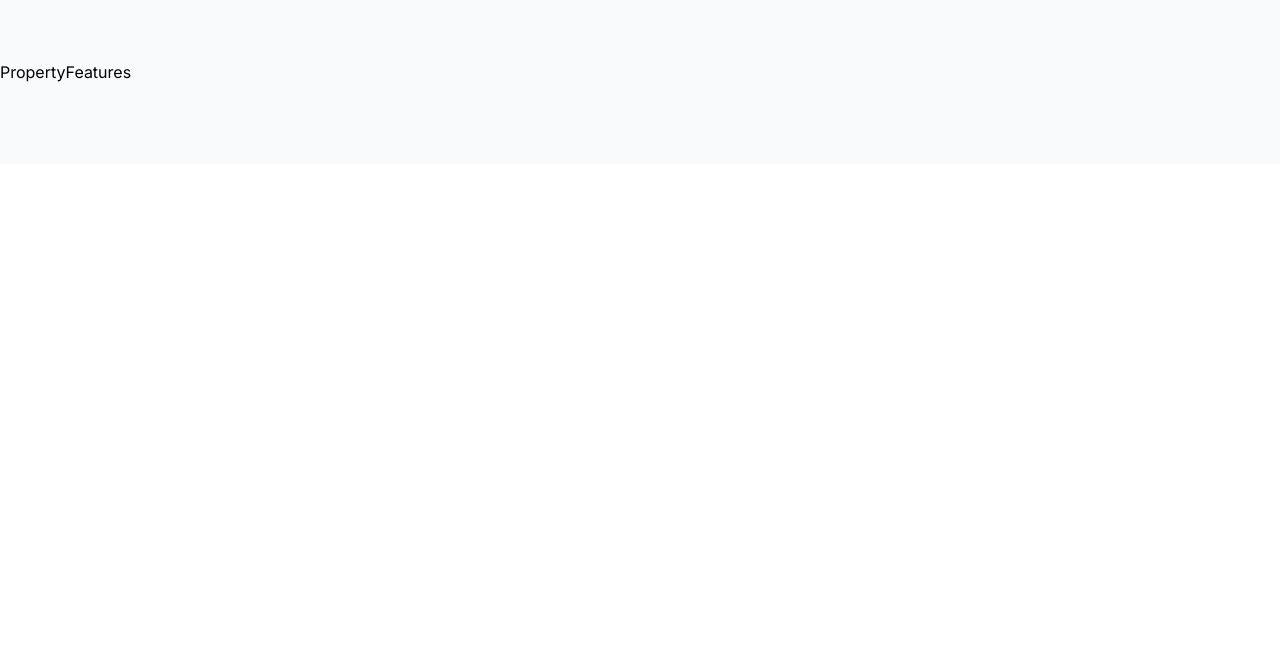
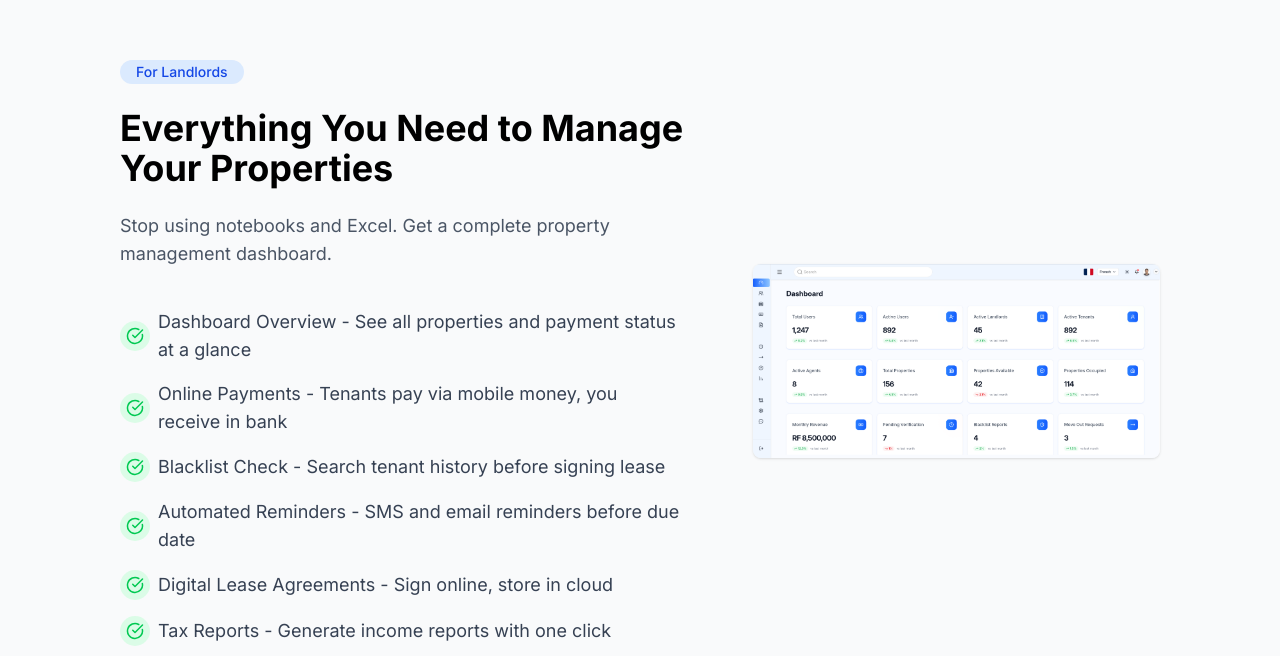
Before and after one commit to atlas-devel/Urugo.rw, a React (Vite) app in the folder frontend/: page / in a window 1280 px wide. Shown: the part 1964-2620 px from the top of the page. Before the commit the page ends 2128 px from the top, so only its background shows below. Built offline with nearby package versions, Linux system fonts and the light colour scheme; no server answers.

Commit message:
feat: added platforms benefits on UI

```diff
--- /dev/null
+++ b/frontend/src/components/public/ExistingProblems/ExistingProblems.tsx
@@ -0,0 +1,57 @@
+import { Building, Users, Search } from "lucide-react";
+
+function ExistingProblems() {
+  return (
+    <div className="bg-gray-50 w-full  p-6  md:py-20 lg:px-30 max-w-[2000px]  mx-auto ">
+      <div className="flex flex-col items-center justify-center space-y-3 pb-12">
+        <h1 className="text-4xl text-gray-800 font-bold">
+          Time to Fix Rentals
+        </h1>
+        <p className="text-gray-500 px-4 text-lg text-center ">
+          Here's what landlords and tenants face every day
+        </p>
+      </div>
+      <div className="grid grid-cols-1 md:grid-cols-2  lg:grid-cols-3 gap-8  ">
+        <div className=" bg-white  p-6 rounded-xl shadow-sm">
+          <span className="rounded-lg mb-2 text-red-500 bg-red-100 w-fit block p-4 ">
+            <Building size={30} />
+          </span>
+          <p className="font-semibold text-2xl">For Landlords</p>
+          <ul className="list-disc ml-5 space-y-1 mt-2  text-gray-600">
+            <li>Cash payment hassles</li>
+            <li>No way to check bad tenants</li>
+            <li>Manual tracking in notebooks</li>
+            <li>Communication issues</li>
+          </ul>
+        </div>
+        <div className="bg-white  p-8 rounded-xl shadow-sm">
+          <span className="rounded-lg mb-2 text-green-500 bg-green-100 w-fit block p-4 ">
+            <Users size={30} />
+          </span>
+          <p className="font-semibold text-2xl">For Tenants</p>
+          <ul className="list-disc ml-5 space-y-1 mt-2  text-gray-600">
+            <li>Must visit landlord to pay </li>
+            <li>No payment history proof</li>
+            <li>Unclear lease terms</li>
+            <li>Trust and dispute problems</li>
+          </ul>
+        </div>
+        <div className="bg-white  p-8 rounded-xl shadow-sm ">
+          <span className="rounded-lg mb-2 text-blue-500 bg-blue-100 w-fit block p-4 ">
+            <Search size={30} />
+          </span>
+          <p className="font-semibold text-2xl">For Property Seekers</p>
+
+          <ul className="list-disc ml-5 space-y-1 mt-2  text-gray-600">
+            <li>Hard to find properties</li>
+            <li>No landlord reviews</li>
+            <li>Hidden costs</li>
+            <li>Waste time visiting unsuitable places</li>
+          </ul>
+        </div>
+      </div>
+    </div>
+  );
+}
+
+export default ExistingProblems;
--- /dev/null
+++ b/frontend/src/components/public/LandingPage/features/ProcessFeaturesLandLord.tsx
@@ -0,0 +1,89 @@
+import { CheckCircle } from "lucide-react";
+
+function ProcessFeaturesLandLord() {
+  return (
+    <div
+      id="features"
+      className="flex flex-col md:flex-row md:gap-2 lg:gap-8 bg-gray-50 w-full  p-6  md:py-20 lg:px-30 max-w-[2000px]  mx-auto "
+    >
+      {/* info */}
+      <div>
+        <div className="space-y-6 mb-10">
+          <p className="px-4 py-0.5 rounded-full bg-blue-100 w-fit text-blue-700 text-sm font-medium">
+            For Landlords
+          </p>
+          <h1 className="text-3xl lg:text-4xl font-bold ">
+            Everything You Need to Manage Your Properties
+          </h1>
+          <p className="text-gray-600 text-lg md:pr-20">
+            Stop using notebooks and Excel. Get a complete property management
+            dashboard.
+          </p>
+        </div>
+        <div>
+          <div className="flex  items-start md:items-center gap-2 mb-4 text-lg">
+            <span className="text-green-500 bg-green-100 rounded-full p-1.5">
+              <CheckCircle size={18} />
+            </span>
+            <p className=" md:pr-10 text-gray-700">
+              Dashboard Overview - See all properties and payment status at a
+              glance
+            </p>
+          </div>
+          <div className="flex items-center gap-2 mb-4 text-lg">
+            <span className="text-green-500 bg-green-100 rounded-full p-1.5">
+              <CheckCircle size={18} />
+            </span>
+            <p className=" md:pr-10 text-gray-700">
+              Online Payments - Tenants pay via mobile money, you receive in
+              bank
+            </p>
+          </div>
+          <div className="flex items-center gap-2 mb-4 text-lg">
+            <span className="text-green-500 bg-green-100 rounded-full p-1.5">
+              <CheckCircle size={18} />
+            </span>
+            <p className=" md:pr-10 text-gray-700">
+              Blacklist Check - Search tenant history before signing lease
+            </p>
+          </div>
+          <div className="flex items-center gap-2 mb-4 text-lg">
+            <span className="text-green-500 bg-green-100 rounded-full p-1.5">
+              <CheckCircle size={18} />
+            </span>
+            <p className=" md:pr-10 text-gray-700">
+              Automated Reminders - SMS and email reminders before due date
+            </p>
+          </div>
+          <div className="flex items-center gap-2 mb-4 text-lg">
+            <span className="text-green-500 bg-green-100 rounded-full p-1.5">
+              <CheckCircle size={18} />
+            </span>
+            <p className=" md:pr-10 text-gray-700">
+              Digital Lease Agreements - Sign online, store in cloud
+            </p>
+          </div>
+          <div className="flex items-center gap-2 mb-4 text-lg">
+            <span className="text-green-500 bg-green-100 rounded-full p-1.5">
+              <CheckCircle size={18} />
+            </span>
+            <p className=" md:pr-10 text-gray-700">
+              Tax Reports - Generate income reports with one click
+            </p>
+          </div>
+        </div>
+      </div>
+      {/* layout scheme */}
+      <div className="md:w-[60%] mt-4 md:mt-0 lg:w-[55%]  flex items-center ">
+        <img
+          className="w-full mx-auto rounded-lg shadow-sm"
+          loading="lazy"
+          src="/dashboard.png"
+          alt="current users on dashboard"
+        />
+      </div>
+    </div>
+  );
+}
+
+export default ProcessFeaturesLandLord;
--- /dev/null
+++ b/frontend/src/components/public/LandingPage/features/ProcessFeaturesTenants.tsx
@@ -0,0 +1,78 @@
+import { CheckCircle } from "lucide-react";
+
+function ProcessFeaturesTenants() {
+  return (
+    <div className="flex flex-col md:flex-row-reverse md:gap-2 lg:gap-14 bg-white w-full  p-6  md:py-20 lg:px-30 max-w-[2000px]  mx-auto ">
+      {/* info */}
+      <div>
+        <div className="space-y-6 mb-10">
+          <p className="px-4 py-0.5 rounded-full bg-green-100 w-fit text-green-700 text-sm font-medium">
+            For Tenants
+          </p>
+          <h1 className="text-3xl lg:text-4xl font-bold ">
+            Rent Smarter, Not Harder
+          </h1>
+          <p className="text-gray-600 text-lg md:pr-20">
+            Pay rent from anywhere. Build credit history. Never lose a receipt
+            again.
+          </p>
+        </div>
+        <div>
+          <div className="flex  items-start md:items-center gap-2 mb-4 text-lg">
+            <span className="text-green-500 bg-green-100 rounded-full p-1.5">
+              <CheckCircle size={18} />
+            </span>
+            <p className=" md:pr-10 text-gray-700">
+              Pay Anywhere - Pay rent via mobile money from home, work, or
+              traveling
+            </p>
+          </div>
+          <div className="flex items-center gap-2 mb-4 text-lg">
+            <span className="text-green-500 bg-green-100 rounded-full p-1.5">
+              <CheckCircle size={18} />
+            </span>
+            <p className=" md:pr-10 text-gray-700">
+              Build Credit History - Good payment record helps you rent better
+              properties
+            </p>
+          </div>
+          <div className="flex items-center gap-2 mb-4 text-lg">
+            <span className="text-green-500 bg-green-100 rounded-full p-1.5">
+              <CheckCircle size={18} />
+            </span>
+            <p className=" md:pr-10 text-gray-700">
+              Digital Receipts - Instant payment proof. No more disputes
+            </p>
+          </div>
+          <div className="flex items-center gap-2 mb-4 text-lg">
+            <span className="text-green-500 bg-green-100 rounded-full p-1.5">
+              <CheckCircle size={18} />
+            </span>
+            <p className=" md:pr-10 text-gray-700">
+              View Lease Online - Access your contract anytime from your phone
+            </p>
+          </div>
+          <div className="flex items-center gap-2 mb-4 text-lg">
+            <span className="text-green-500 bg-green-100 rounded-full p-1.5">
+              <CheckCircle size={18} />
+            </span>
+            <p className=" md:pr-10 text-gray-700">
+              Fair Treatment - Standard grace period. Clear late fee calculation
+            </p>
+          </div>
+        </div>
+      </div>
+      {/* layout scheme */}
+      <div className="md:w-[60%] mt-4 md:mt-0 lg:w-[55%]  flex items-center ">
+        <img
+          className="w-full mx-auto rounded-lg shadow-sm"
+          loading="lazy"
+          src="/payment.jpg"
+          alt="current users on dashboard"
+        />
+      </div>
+    </div>
+  );
+}
+
+export default ProcessFeaturesTenants;
--- a/frontend/src/components/public/LandingPage/features/PropertyFeatures.tsx
+++ /dev/null
@@ -1,5 +0,0 @@
-function PropertyFeatures() {
-  return <div className="bg-gray-50 md:py-20">PropertyFeatures</div>;
-}
-
-export default PropertyFeatures;
--- a/frontend/src/components/public/LandingPage/fixes/UrugoFixes.tsx
+++ b/frontend/src/components/public/LandingPage/fixes/UrugoFixes.tsx
@@ -16,11 +16,11 @@ function UrugoFixes() {
           <span className="mb-4 p-4 block text-white bg-linear-to-l from-blue-500 to-blue-700 w-fit rounded-full">
             <CreditCard size={28} />
           </span>
-          <div className="text-center">
+          <div className="text-center ">
             <h1 className="font-semibold text-xl pb-4">
               Online Rent Collection
             </h1>
-            <p className=" text-gray-600">
+            <p className=" text-gray-600 ">
               Pay via MTN Mobile Money or Airtel Money. Automatic receipts. No
               cash. No travel.
             </p>
--- a/frontend/src/components/public/LandingPage/hero/HeroContent.tsx
+++ b/frontend/src/components/public/LandingPage/hero/HeroContent.tsx
@@ -15,13 +15,20 @@ function HeroContent() {
           <p>AI-Powered Rental Management</p>
         </div>
 
-        <h1 className="text-4xl sm:text-5xl lg:text-6xl font-extrabold tracking-tight text-white max-w-6xl ">
+        <h1 className="text-3xl sm:text-5xl lg:text-6xl font-extrabold tracking-tight text-white max-w-6xl ">
           Manage Your Rental <br className="hidden md:block lg:hidden" />{" "}
           Properties with
           <span className="text-white block mt-2">AI-Powered Simplicity</span>
         </h1>
 
-        <p className="mt-6 max-w-2xl text-md text-white pb-4">
+        {/* Short text for small screens */}
+        <p className="mt-6 max-w-2xl text-md text-white pb-4 md:hidden">
+          Urugo helps landlords collect rent online and manage properties from
+          one dashboard.
+        </p>
+
+        {/* Full text for medium to large screens */}
+        <p className="hidden md:block mt-6 max-w-2xl text-md text-white pb-4">
           Urugo helps landlords collect rent online, vet tenants instantly, and
           manage properties from one dashboard. Tenants pay easily and build
           rental credit history.
--- a/frontend/src/index.css
+++ b/frontend/src/index.css
@@ -109,3 +109,8 @@
 
 
 }
+
+
+*{
+  scroll-behavior: smooth;
+}
--- a/frontend/src/pages/public/LandingPage.tsx
+++ b/frontend/src/pages/public/LandingPage.tsx
@@ -1,7 +1,8 @@
 import ExistingProblems from "../../components/public/LandingPage/problems/ExistingProblems";
-import PropertyFeatures from "../../components/public/LandingPage/features/PropertyFeatures";
 import Hero from "../../components/public/LandingPage/hero/Hero";
 import UrugoFixes from "../../components/public/LandingPage/fixes/UrugoFixes";
+import ProcessFeaturesLandLord from "../../components/public/LandingPage/features/ProcessFeaturesLandLord";
+import ProcessFeaturesTenants from "../../components/public/LandingPage/features/ProcessFeaturesTenants";
 
 function LandingPage() {
   return (
@@ -9,7 +10,8 @@ function LandingPage() {
       <Hero />
       <ExistingProblems />
       <UrugoFixes />
-      <PropertyFeatures />
+      <ProcessFeaturesLandLord />
+      <ProcessFeaturesTenants />
     </div>
   );
 }
```
Also changed, not shown: frontend/public/dashboard.png (added), frontend/public/payment.jpg (added), frontend/src/components/public/LandingPage/features/ProcessFeatures.tsx (deleted).
